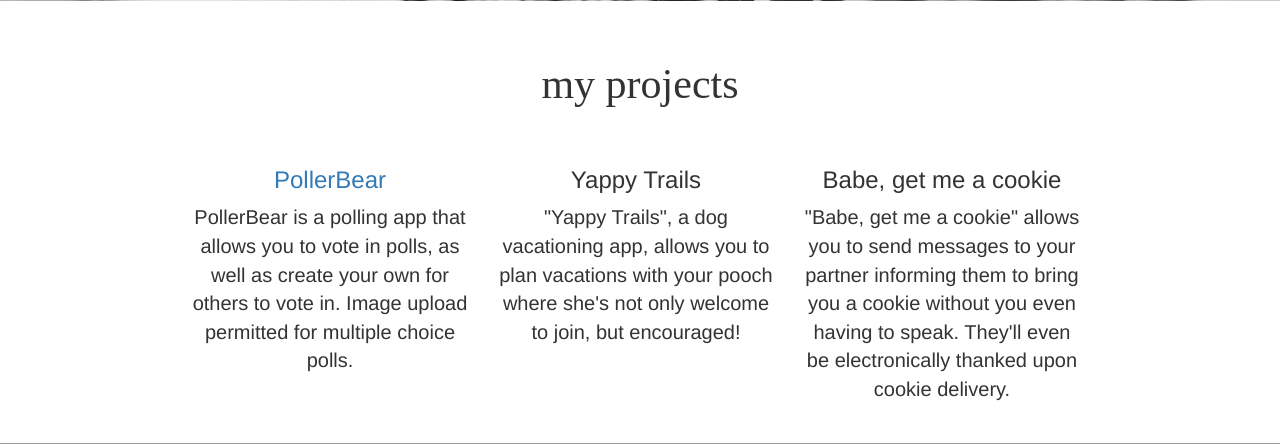
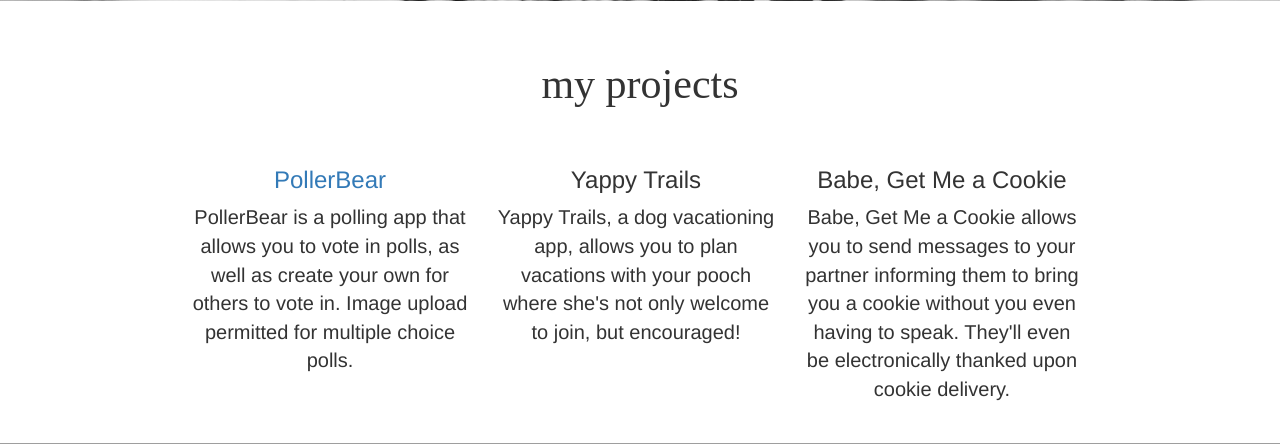
Before and after one commit to khambro/flask_personal_site, a Flask app: page / in a window 1280 px wide. Shown: the part 1679-2123 px from the top of the page. Run offline with Flask 2, Linux system fonts and the light colour scheme; some libraries are stand-ins or nearby versions; grey boxes are pictures that could not be loaded.

Commit message:
changes titles

```diff
--- a/app.py
+++ b/app.py
@@ -8,11 +8,11 @@ app = Flask(__name__)
 
 @app.route("/")
 def home():
-    return render_template("index.html", project="PollerBear", project2="Yappy Trails", project3="Babe, get me a cookie")
+    return render_template("index.html", project="PollerBear", project2="Yappy Trails", project3="Babe, Get Me a Cookie")
 
 @app.route("/me")
 def index():
-    return render_template("index.html", project="PollerBear", project2="Yappy Trails", project3="Babe, get me a cookie")
+    return render_template("index.html", project="PollerBear", project2="Yappy Trails", project3="Babe, Get Me a Cookie")
 
 @app.route("/contact")
 def contact():
--- a/templates/index.html
+++ b/templates/index.html
@@ -88,9 +88,9 @@
     <div class="container projects">
         <h2>my projects</h2>
         <div class="col-xs-6 col-sm-4 col-centered"><h3><a href="http://pollerbear.club/">{{ project }}</a></h3><p>PollerBear is a polling app that allows you to vote in polls, as well as create your own for others to vote in. Image upload permitted for multiple choice polls.</p></div>
-        <div class="col-xs-6 col-sm-4 col-centered"><h3>{{ project2 }}</h3><p>"Yappy Trails", a dog vacationing app, allows you to plan vacations with your pooch where she's not only welcome to join, but encouraged!</p></div>
+        <div class="col-xs-6 col-sm-4 col-centered"><h3>{{ project2 }}</h3><p>Yappy Trails, a dog vacationing app, allows you to plan vacations with your pooch where she's not only welcome to join, but encouraged!</p></div>
         <div class="clearfix visible-xs"></div>
-        <div class="col-xs-6 col-sm-4 col-centered"><h3>{{ project3 }}</h3><p>"Babe, get me a cookie" allows you to send messages to your partner informing them to bring you a cookie without you even having to speak. They'll even be electronically thanked upon cookie delivery.</p></div>
+        <div class="col-xs-6 col-sm-4 col-centered"><h3>{{ project3 }}</h3><p>Babe, Get Me a Cookie allows you to send messages to your partner informing them to bring you a cookie without you even having to speak. They'll even be electronically thanked upon cookie delivery.</p></div>
     </div>
   </section>
 
```
